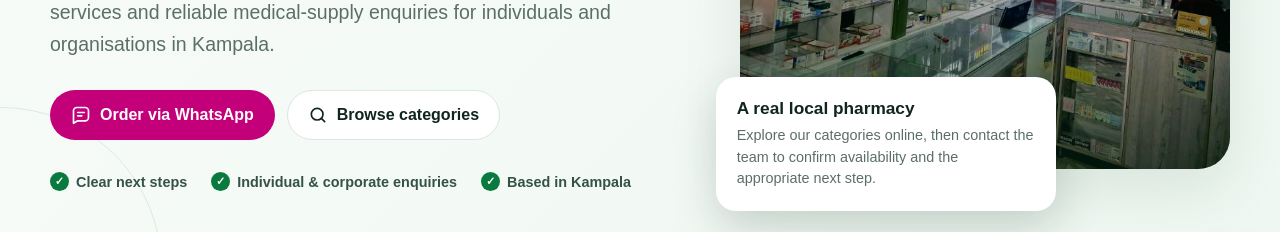
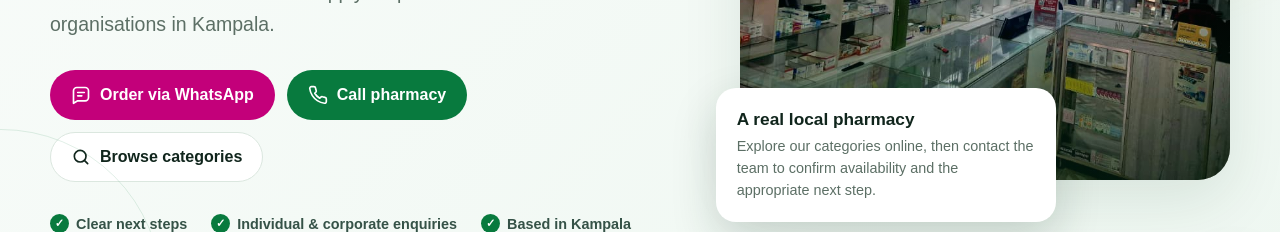
Before and after one commit to Bafakyiivan/Bweza-Pharmacy, a Next.js app: page / in a window 1280 px wide. Shown: the part 476-708 px from the top of the page. Built offline with nearby package versions, Linux system fonts and the light colour scheme; no server answers.

Commit message:
Activate direct-call actions

```diff
--- a/app/page.tsx
+++ b/app/page.tsx
@@ -1,8 +1,8 @@
 import Image from "next/image";
 import Link from "next/link";
-import { Arrow, Building, Message, Search, Upload } from "@/components/icons";
+import { Arrow, Building, Message, Phone, Search, Upload } from "@/components/icons";
 import { CtaBand } from "@/components/cta-band";
-import { isExternalWhatsApp, whatsappHref } from "@/lib/site";
+import { isExternalWhatsApp, phoneHref, whatsappHref } from "@/lib/site";
 
 const categories = [
   ["Rx", "Prescription medicines", "Send an enquiry for review by the pharmacy team."],
@@ -14,7 +14,7 @@ const categories = [
 export default function Home() {
   const wa = whatsappHref("Hello Bweza Pharmacy, I would like to ask about a product or service.");
   return <>
-    <section className="hero"><div className="container hero-grid"><div className="hero-copy"><p className="eyebrow">Your neighbourhood pharmacy in Kibuye</p><h1 className="display">Pharmacy support that puts <span>your needs first.</span></h1><p className="lead">Talk to Bweza Pharmacy about medicines, wellness products, health services and reliable medical-supply enquiries for individuals and organisations in Kampala.</p><div className="button-row"><a className="button button-magenta" href={wa} target={isExternalWhatsApp ? "_blank" : undefined} rel={isExternalWhatsApp ? "noreferrer" : undefined}><Message /> Order via WhatsApp</a><Link className="button button-secondary" href="/products"><Search /> Browse categories</Link></div><div className="trust-inline"><span><i>✓</i> Clear next steps</span><span><i>✓</i> Individual & corporate enquiries</span><span><i>✓</i> Based in Kampala</span></div></div><div className="hero-visual"><div className="hero-photo"><Image src="/images/pharmacy-interior-wide.jpg" alt="Inside Bweza Pharmacy in Kibuye, Kampala" fill sizes="(max-width: 1000px) 100vw, 46vw" priority /></div><div className="hero-card"><strong>A real local pharmacy</strong><p>Explore our categories online, then contact the team to confirm availability and the appropriate next step.</p></div></div></div></section>
+    <section className="hero"><div className="container hero-grid"><div className="hero-copy"><p className="eyebrow">Your neighbourhood pharmacy in Kibuye</p><h1 className="display">Pharmacy support that puts <span>your needs first.</span></h1><p className="lead">Talk to Bweza Pharmacy about medicines, wellness products, health services and reliable medical-supply enquiries for individuals and organisations in Kampala.</p><div className="button-row"><a className="button button-magenta" href={wa} target={isExternalWhatsApp ? "_blank" : undefined} rel={isExternalWhatsApp ? "noreferrer" : undefined}><Message /> Order via WhatsApp</a><a className="button" href={phoneHref()}><Phone /> Call pharmacy</a><Link className="button button-secondary" href="/products"><Search /> Browse categories</Link></div><div className="trust-inline"><span><i>✓</i> Clear next steps</span><span><i>✓</i> Individual & corporate enquiries</span><span><i>✓</i> Based in Kampala</span></div></div><div className="hero-visual"><div className="hero-photo"><Image src="/images/pharmacy-interior-wide.jpg" alt="Inside Bweza Pharmacy in Kibuye, Kampala" fill sizes="(max-width: 1000px) 100vw, 46vw" priority /></div><div className="hero-card"><strong>A real local pharmacy</strong><p>Explore our categories online, then contact the team to confirm availability and the appropriate next step.</p></div></div></div></section>
 
     <section className="section"><div className="container"><div className="section-head"><div><p className="eyebrow">What are you looking for?</p><h2 className="heading">A simpler way to start your <span>pharmacy enquiry.</span></h2></div><p className="lead">Browse key categories, then speak with the pharmacy team to confirm suitability and availability.</p></div><div className="grid-4">{categories.map(([icon,title,text])=><article className="card category-card" key={title}><div className="icon-box">{icon}</div><h3>{title}</h3><p>{text}</p><Link href="/products" className="card-link">Explore category →</Link></article>)}</div></div></section>
 
```
